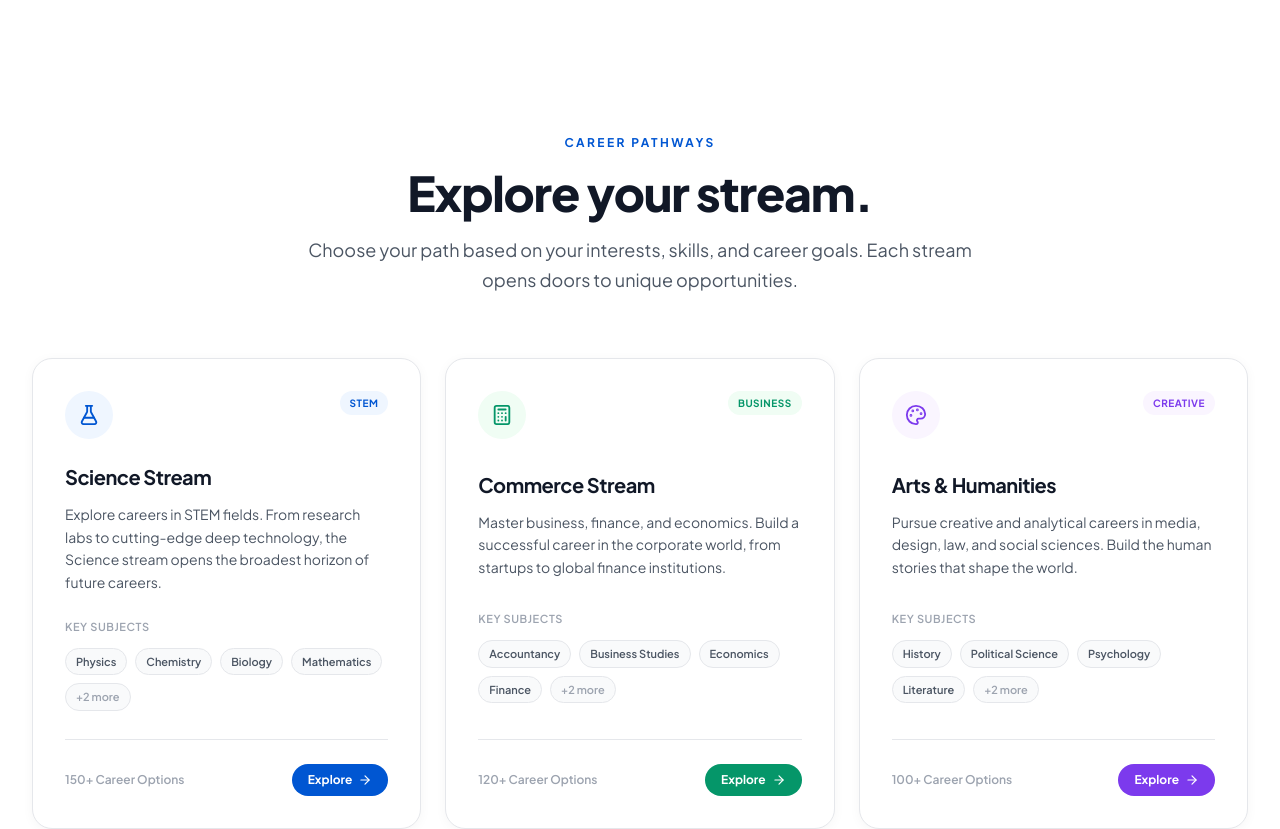
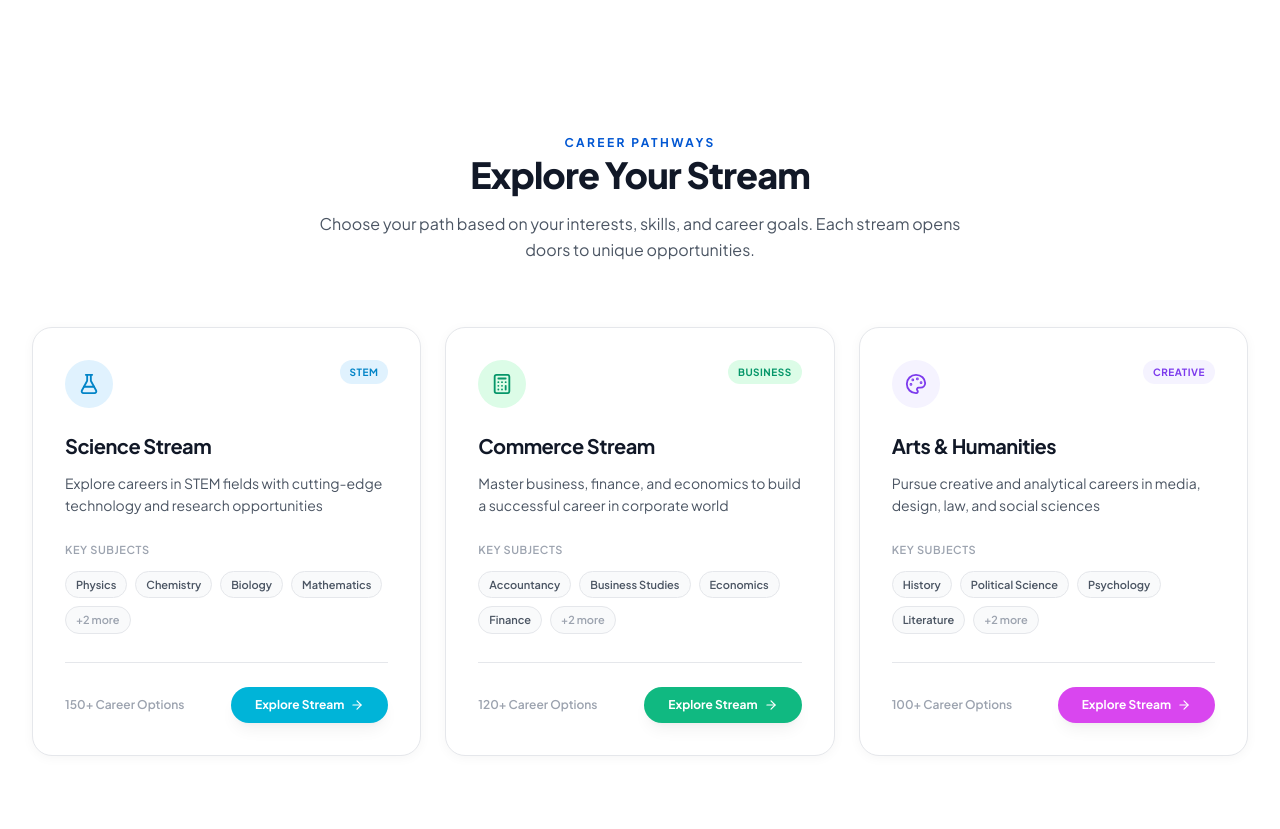
Before and after one commit to Pshravan04/udanix, a Next.js app: page / in a window 1280 px wide. Shown: the part 1720-2549 px from the top of the page. Built offline with nearby package versions, Linux system fonts and the light colour scheme.

Commit message:
content: update Explore Your Stream section text and colors

```diff
--- a/src/components/stream-explorer.tsx
+++ b/src/components/stream-explorer.tsx
@@ -6,33 +6,33 @@ import { FlaskConical, Calculator, Palette, ArrowRight } from 'lucide-react';
 const STREAMS = [
     {
         title: 'Science Stream',
-        desc: 'Explore careers in STEM fields. From research labs to cutting-edge deep technology, the Science stream opens the broadest horizon of future careers.',
+        desc: 'Explore careers in STEM fields with cutting-edge technology and research opportunities',
         icon: FlaskConical,
-        accentBg: '#EFF6FF',
-        accentIcon: '#0056D2',
-        accentBtn: '#0056D2',
+        accentBg: '#E0F2FE',
+        accentIcon: '#0284C7',
+        accentBtn: '#00B4D8',
         subjects: ['Physics', 'Chemistry', 'Biology', 'Mathematics'],
         stat: '150+ Career Options',
         tag: 'STEM',
     },
     {
         title: 'Commerce Stream',
-        desc: 'Master business, finance, and economics. Build a successful career in the corporate world, from startups to global finance institutions.',
+        desc: 'Master business, finance, and economics to build a successful career in corporate world',
         icon: Calculator,
-        accentBg: '#F0FDF4',
+        accentBg: '#DCFCE7',
         accentIcon: '#059669',
-        accentBtn: '#059669',
+        accentBtn: '#10B981',
         subjects: ['Accountancy', 'Business Studies', 'Economics', 'Finance'],
         stat: '120+ Career Options',
         tag: 'Business',
     },
     {
         title: 'Arts & Humanities',
-        desc: 'Pursue creative and analytical careers in media, design, law, and social sciences. Build the human stories that shape the world.',
+        desc: 'Pursue creative and analytical careers in media, design, law, and social sciences',
         icon: Palette,
-        accentBg: '#FAF5FF',
+        accentBg: '#F5F3FF',
         accentIcon: '#7C3AED',
-        accentBtn: '#7C3AED',
+        accentBtn: '#D946EF',
         subjects: ['History', 'Political Science', 'Psychology', 'Literature'],
         stat: '100+ Career Options',
         tag: 'Creative',
@@ -45,14 +45,13 @@ export function StreamExplorer() {
             <div className="max-w-[1280px] mx-auto px-8">
 
                 {/* Header */}
-                <div className="text-center mb-16 space-y-4 max-w-2xl mx-auto">
-                    <p className="text-[#0056D2] text-xs font-bold uppercase tracking-[0.2em]">Career Pathways</p>
-                    <h2 className="text-5xl font-extrabold text-[#111827] tracking-tight leading-[1.1]">
-                        Explore your stream.
+                <div className="text-center mb-16 space-y-4 max-w-3xl mx-auto">
+                    <p className="text-[#0056D2] text-xs font-bold uppercase tracking-[0.2em] mb-1">Career Pathways</p>
+                    <h2 className="text-4xl font-extrabold text-[#111827] tracking-tight">
+                        Explore Your Stream
                     </h2>
-                    <p className="text-[#4B5563] text-lg leading-relaxed">
-                        Choose your path based on your interests, skills, and career goals.
-                        Each stream opens doors to unique opportunities.
+                    <p className="text-[#4B5563] text-base leading-relaxed max-w-2xl mx-auto">
+                        Choose your path based on your interests, skills, and career goals. Each stream opens doors to unique opportunities.
                     </p>
                 </div>
 
@@ -108,10 +107,10 @@ export function StreamExplorer() {
                             <div className="border-t border-[#E5E7EB] pt-6 flex items-center justify-between">
                                 <p className="text-xs text-[#9CA3AF] font-semibold">{s.stat}</p>
                                 <button
-                                    className="inline-flex items-center gap-1.5 text-xs font-bold px-4 py-2 rounded-full text-white transition-opacity hover:opacity-90"
+                                    className="inline-flex items-center gap-1.5 text-xs font-bold px-6 py-2.5 rounded-xl text-white transition-opacity hover:opacity-90 shadow-lg shadow-black/5"
                                     style={{ background: s.accentBtn }}
                                 >
-                                    Explore <ArrowRight className="w-3.5 h-3.5" />
+                                    Explore Stream <ArrowRight className="w-3.5 h-3.5" />
                                 </button>
                             </div>
                         </motion.div>
```
